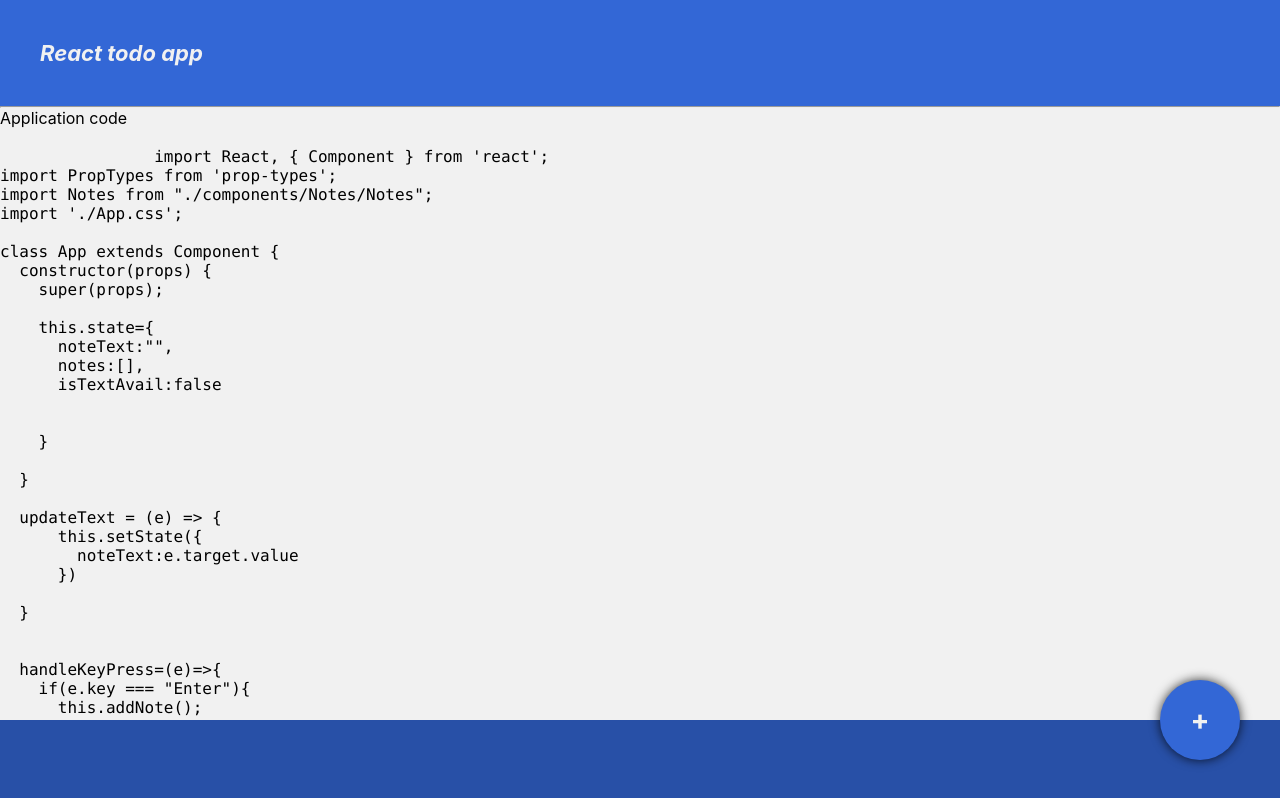
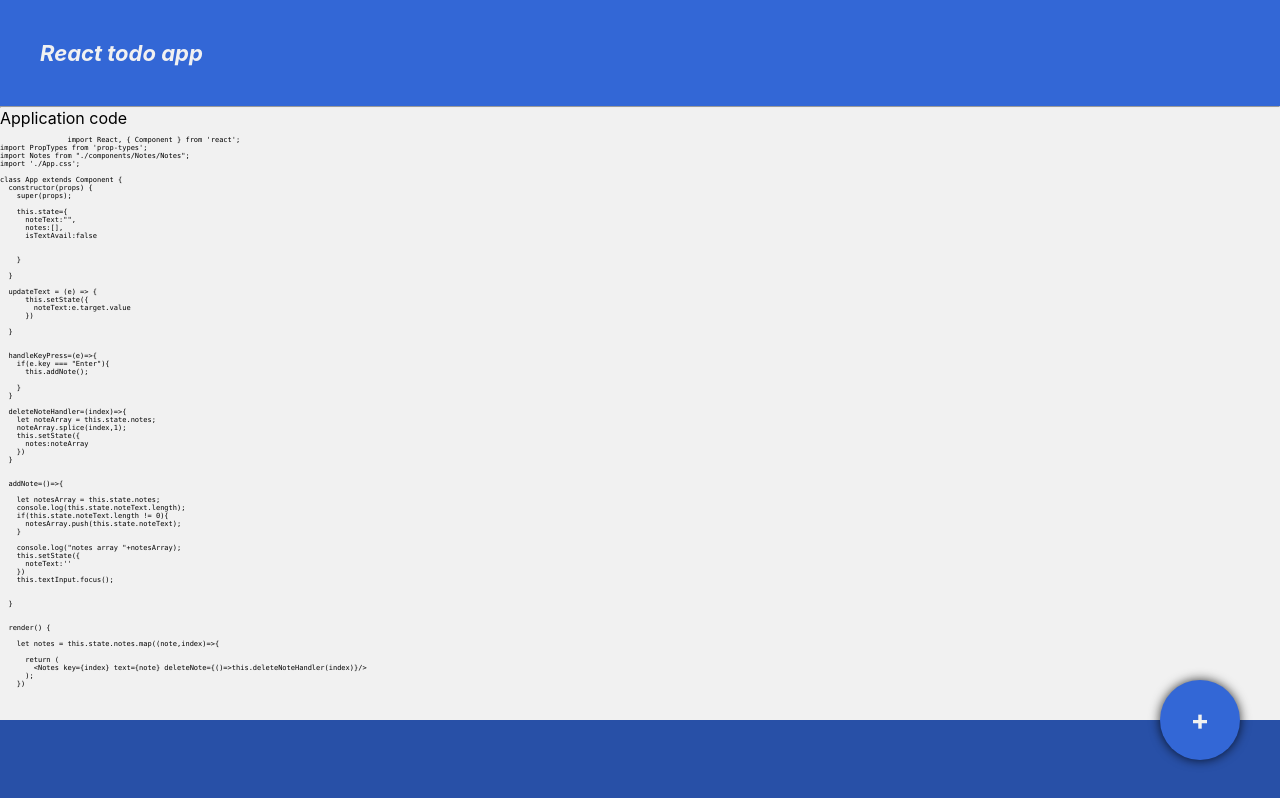
Before and after one commit to uttam-akarapu/React-Todo, a React (Create React App) app: page / in a window 1280 px wide. Shown: the top 798 px of the page. Built offline with nearby package versions, Linux system fonts and the light colour scheme.

Commit message:
react toto app

```diff
--- a/src/App.css
+++ b/src/App.css
@@ -120,3 +120,5 @@ body {
   font-size: 16px;
   color: #f1f1f1;
 }
+
+pre{font-size:7px;}
```
